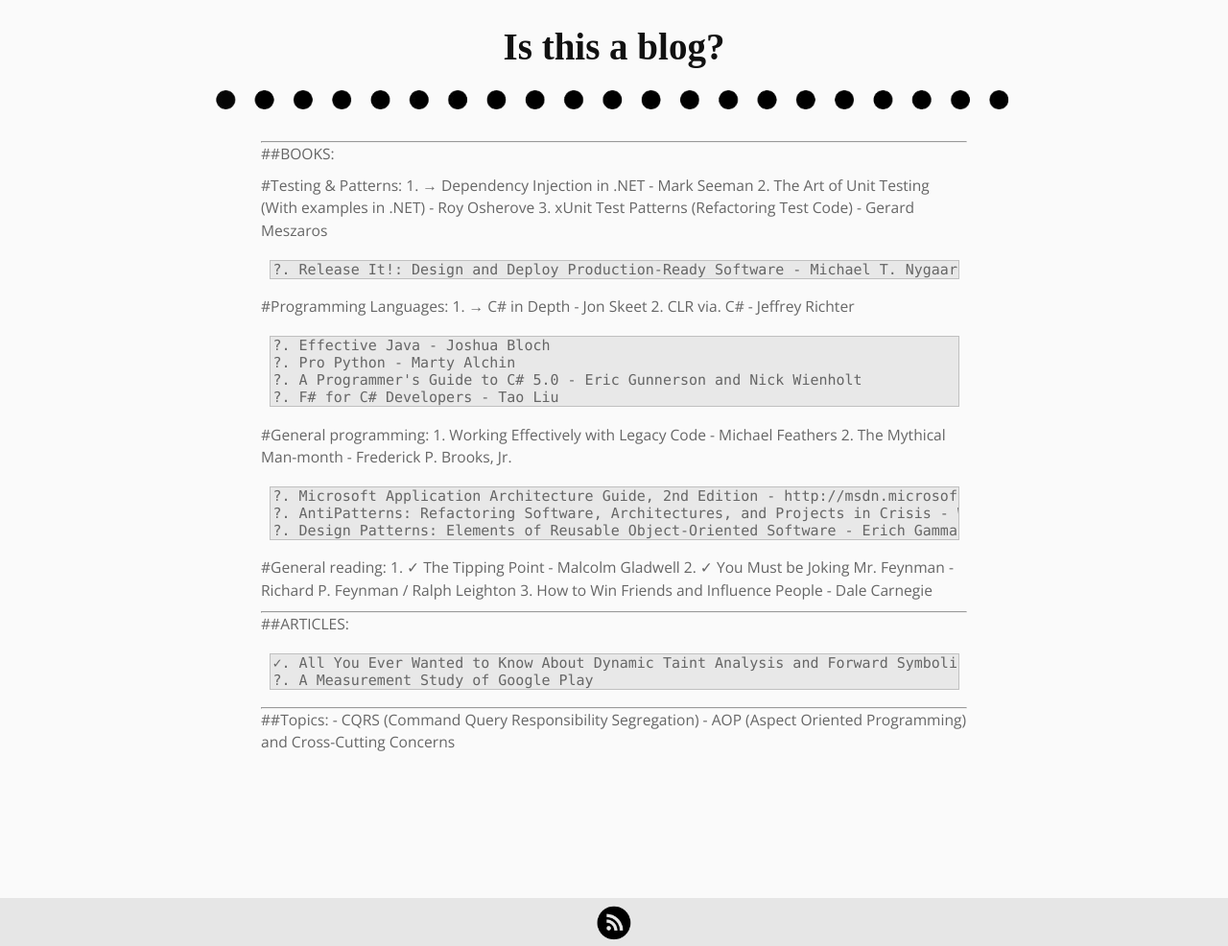
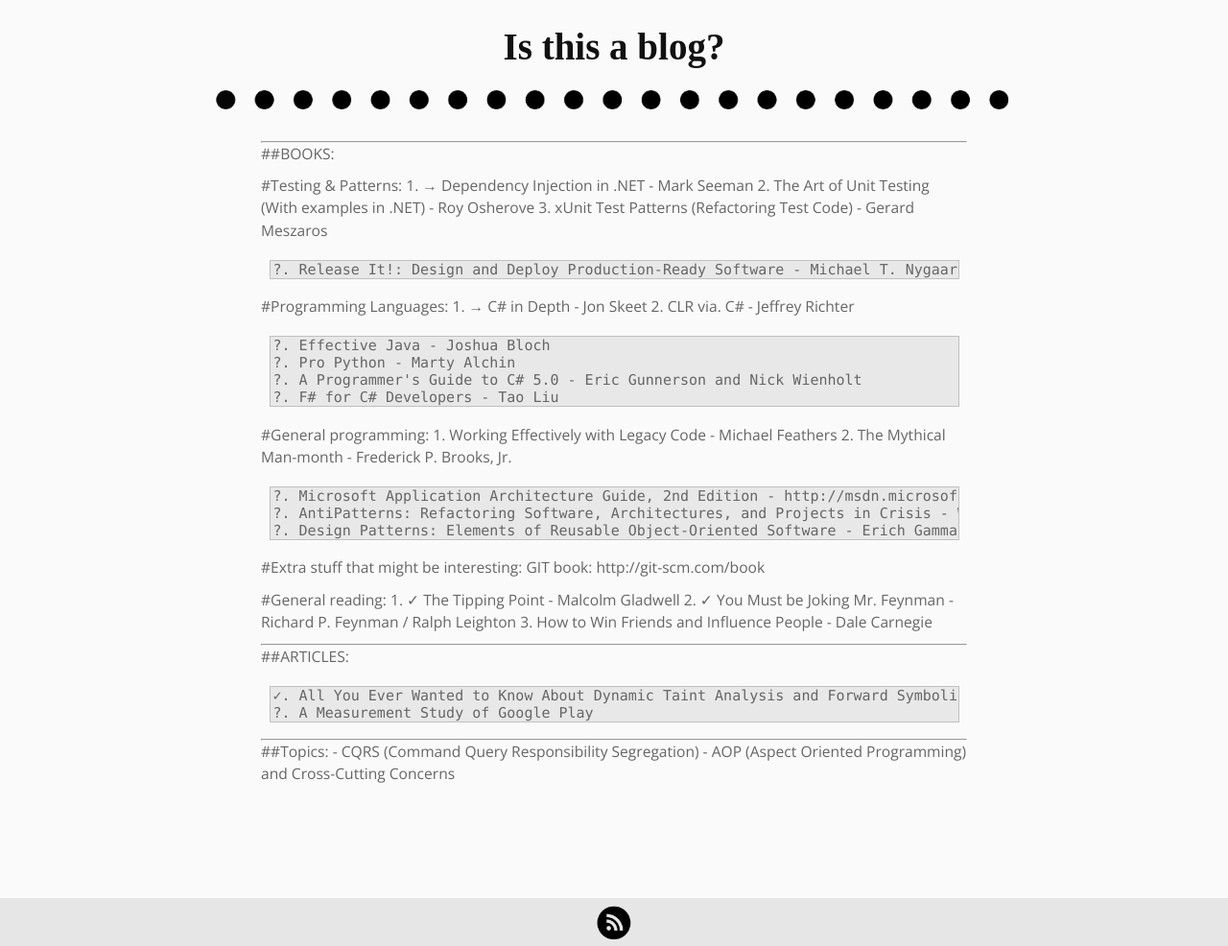
Before and after one commit to M-AV/M-AV.github.io, a Jekyll site: the page built from reading-list/index.html, in a window 1280 px wide. Shown: the whole page at 96% size. Built offline with Jekyll 4.4.1, drawn with Linux system fonts in a browser that asks for light colours; Markdown is read by kramdown in place of the engine named in the settings.

Commit message:
Update reading-list.md

```diff
--- a/_includes/reading-list.md
+++ b/_includes/reading-list.md
@@ -25,6 +25,9 @@ ________________________________________________________________________________
 	?. AntiPatterns: Refactoring Software, Architectures, and Projects in Crisis - William J. Brown et al.
 	?. Design Patterns: Elements of Reusable Object-Oriented Software - Erich Gamma et al.
 
+#Extra stuff that might be interesting:
+	GIT book: http://git-scm.com/book
+
 #General reading:
 	1. ✓ The Tipping Point - Malcolm Gladwell
 	2. ✓ You Must be Joking Mr. Feynman - Richard P. Feynman / Ralph Leighton
```
